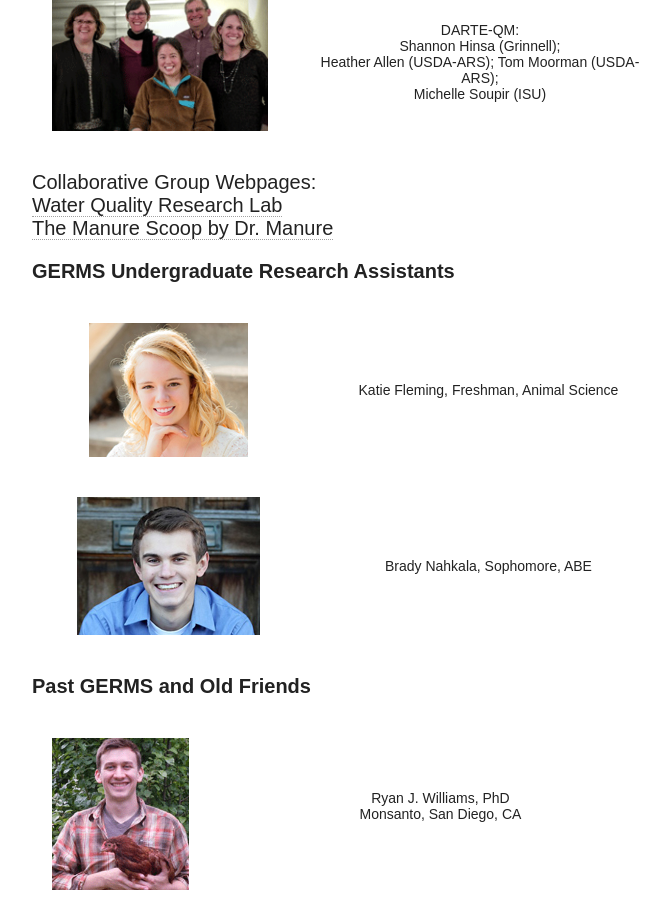
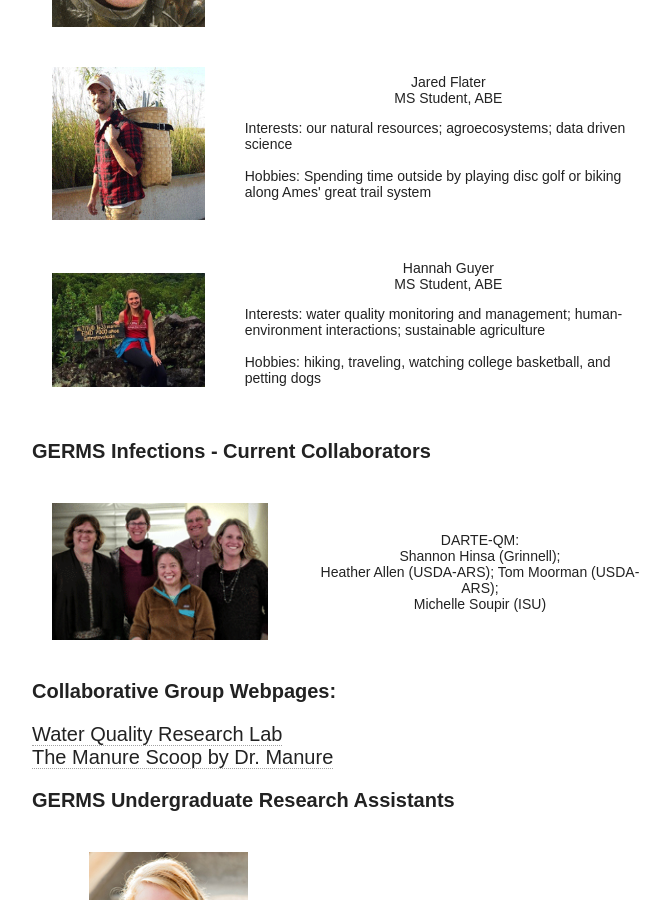
Before and after one commit to germs-lab/germs-lab.github.com-bu, a Jekyll site: the page built from people/index.md, in a window 1280 px wide and 900 px high, scrolled down 1931 px. Shown: the whole window, without its empty margins (288-958 px from the left). Built offline with Jekyll 4.4.1, drawn with Linux system fonts in a browser that asks for light colours; nearby versions of some CDN libraries.

Commit message:
added hannah

```diff
--- a/people/index.md
+++ b/people/index.md
@@ -84,6 +84,16 @@ document.write("<a href='" + "mail" + "to:" + username + "@" + hostname + "'>" +
 </th>
 </tr>
 
+<tr>
+<th class="tg-031e"><img src="hannah.jpg" alt="description here" /></th>
+<th class="tg-031e">Hannah Guyer
+<br>MS Student, ABE
+<p align="left">Interests: water quality monitoring and management; human-environment interactions; sustainable agriculture
+<br>
+<br>Hobbies: hiking, traveling, watching college basketball, and petting dogs</p>
+</th>
+</tr>
+
 </table>
 
 <p><b>GERMS Infections - Current Collaborators</b></p>
@@ -96,7 +106,9 @@ document.write("<a href='" + "mail" + "to:" + username + "@" + hostname + "'>" +
 
 </table>
 
-Collaborative Group Webpages:
+
+
+<p><b>Collaborative Group Webpages:</b></p>
 [Water Quality Research Lab](https://www.abe.iastate.edu/soupir/)
 [The Manure Scoop by Dr. Manure](http://themanurescoop.blogspot.com/)
 
```
Also changed, not shown: people/hannah.jpg (added).
